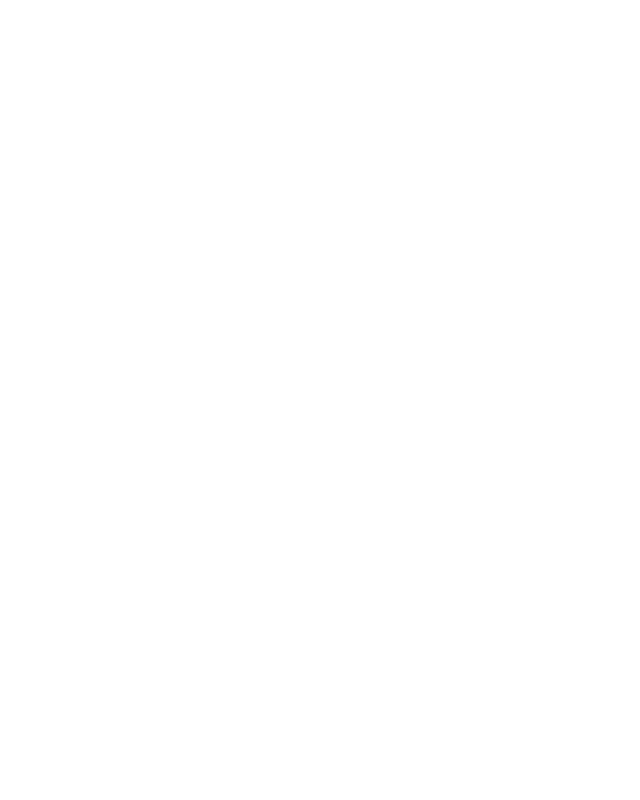
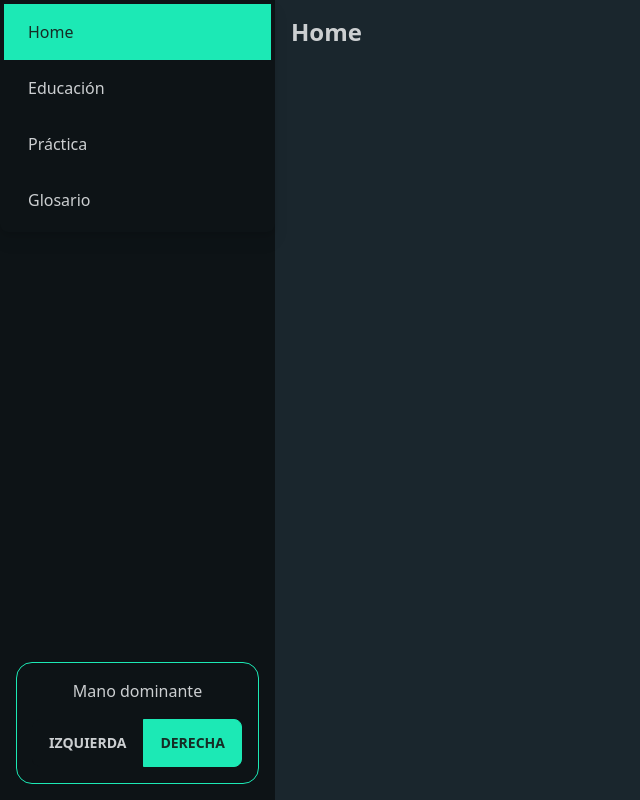
Before and after one commit to Sapitorico/electron_app_react, a React (Vite) app in the folder desktop_app/: page / in a window 1280 px wide. Shown: the whole page, without its empty margins (0-640 px from the left). Built offline with nearby package versions, Linux system fonts and the light colour scheme.

Commit message:
Add: dashboard

```diff
--- a/desktop_app/src/components/App.tsx
+++ b/desktop_app/src/components/App.tsx
@@ -1,11 +1,28 @@
+import Dashboard from './Dashboard/Dashboard'
+import { selectedTabType } from '@/types/dataTypes'
+import HomePage from './Dashboard/Tabs/Home/HomePage'
+import Education from './Dashboard/Tabs/Education/Education'
+import Practice from './Dashboard/Tabs/Practice/Practice'
 import { useState } from 'react'
+import Glosario from './Dashboard/Tabs/Glosario/Glosario'
 
 function App() {
 
+  const [selectedTab, setSelectedTab] = useState<selectedTabType>("home")
+
+  const handleSelectTab = (value: selectedTabType) => {
+    setSelectedTab(value)
+  }
+
   return (
-    <div className='flex w-full'>
-      <div className='basis-1/6 bg-yellow-300'></div>
-      <div className='flex-1 bg-lime-100'></div>
+    <div className='flex w-full h-screen bg-base-100 '>
+      <Dashboard selectedTab={selectedTab} handleSelectTab={handleSelectTab} />
+      <div className='flex-1'>
+        {selectedTab === "home" && <HomePage />}
+        {selectedTab === "educacion" && <Education />}
+        {selectedTab === "practica" && <Practice />}
+        {selectedTab === "glosario" && <Glosario />}
+      </div>
     </div>
   )
 }
--- /dev/null
+++ b/desktop_app/src/components/Dashboard/Dashboard.tsx
@@ -0,0 +1,55 @@
+import { useState } from 'react'
+import { dominantHandType } from '@/types/dataTypes'
+import { selectedTabType } from '@/types/dataTypes'
+
+
+export default function Dashboard({ selectedTab, handleSelectTab }: { selectedTab: string, handleSelectTab: (value: selectedTabType) => void }) {
+    const [dominantHand, setDominantHand] = useState<dominantHandType>("derecha")
+
+    return (
+        <div className='flex flex-col justify-between basis-1/6 h-full bg-base-200'>
+            <div >
+                <ul className='tabs tabs-boxed flex-col items-stretch drop-shadow-lg'>
+                    <li
+                        onClick={() => {
+                            handleSelectTab("home")
+                        }}
+                    ><a href="#" className={`stat ${selectedTab === "home" ? "tab-active" : ""}`}>Home</a></li>
+                    <li
+                        onClick={() => {
+                            handleSelectTab("educacion")
+                        }}
+                    ><a href="#" className={`stat ${selectedTab === "educacion" ? "tab-active" : ""}`}>Educación</a></li>
+                    <li
+                        onClick={() => {
+                            handleSelectTab("practica")
+                        }}
+                    ><a href="#" className={`stat ${selectedTab === "practica" ? "tab-active" : ""}`}>Práctica</a></li>
+                    <li
+                        onClick={() => {
+                            handleSelectTab("glosario")
+                        }}
+                    ><a href="#" className={`stat ${selectedTab === "glosario" ? "tab-active" : ""}`}>Glosario</a></li>
+                </ul>
+            </div>
+            <div className='flex flex-col p-4 border-primary border-[1.5px] m-4 items-center gap-4 rounded-box'>
+                <span>Mano dominante</span>
+                <div className='btn-group'>
+                    <button
+                        className={`btn ${dominantHand === "izquierda" ? "btn-active" : ""}`}
+                        onClick={() => {
+                            setDominantHand("izquierda")
+                        }}
+                    >Izquierda</button>
+                    <button
+                        className={`btn ${dominantHand === "derecha" ? "btn-active" : ""}`}
+                        onClick={() => {
+                            setDominantHand("derecha")
+                        }}
+                    >Derecha</button>
+                </div>
+
+            </div>
+        </div>
+    )
+}
--- /dev/null
+++ b/desktop_app/src/components/Dashboard/Tabs/Education/Education.tsx
@@ -0,0 +1,7 @@
+export default function Education() {
+    return (
+        <div className='p-4'>
+            <h2 className='text-2xl font-bold'>Education </h2>
+        </div>
+    )
+}
--- /dev/null
+++ b/desktop_app/src/components/Dashboard/Tabs/Glosario/Glosario.tsx
@@ -0,0 +1,7 @@
+export default function Glosario() {
+    return (
+        <div className='p-4'>
+            <h2 className='text-2xl font-bold'>Glosario </h2>
+        </div>
+    )
+}
--- /dev/null
+++ b/desktop_app/src/components/Dashboard/Tabs/Home/HomePage.tsx
@@ -0,0 +1,7 @@
+export default function HomePage() {
+    return (
+        <div className='p-4'>
+            <h2 className='text-2xl font-bold'>Home </h2>
+        </div>
+    )
+}
--- /dev/null
+++ b/desktop_app/src/components/Dashboard/Tabs/Practice/Practice.tsx
@@ -0,0 +1,7 @@
+export default function Practice() {
+    return (
+        <div className='p-4'>
+            <h2 className='text-2xl font-bold'>Practice </h2>
+        </div>
+    )
+}
--- /dev/null
+++ b/desktop_app/src/types/dataTypes.ts
@@ -0,0 +1,2 @@
+export type dominantHandType = "izquierda" | "derecha";
+export type selectedTabType = "home" | "educacion" | "practica" | "glosario";
--- a/desktop_app/tailwind.config.js
+++ b/desktop_app/tailwind.config.js
@@ -1,8 +1,33 @@
 /** @type {import('tailwindcss').Config} */
 module.exports = {
+  daisyui: {
+    themes: [
+      {
+        darkTheme: {
+          primary: "#1de9b6",
+
+          secondary: "#7433E8",
+
+          accent: "#5D7DB0",
+
+          neutral: "#3D4451",
+
+          "base-100": "#1B272E",
+
+          info: "#3ABFF8",
+
+          success: "#35ac80",
+
+          warning: "#F87272",
+
+          error: "#F87272",
+        },
+      },
+    ],
+  },
   content: ["./src/**/*.{js,jsx,ts,tsx}"],
   theme: {
     extend: {},
   },
-  plugins: [],
+  plugins: [require("daisyui")],
 };
```
